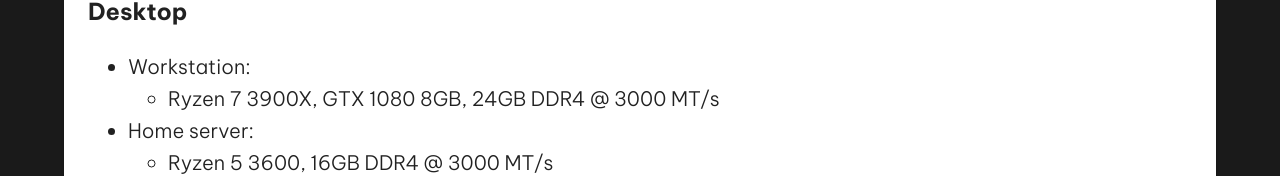
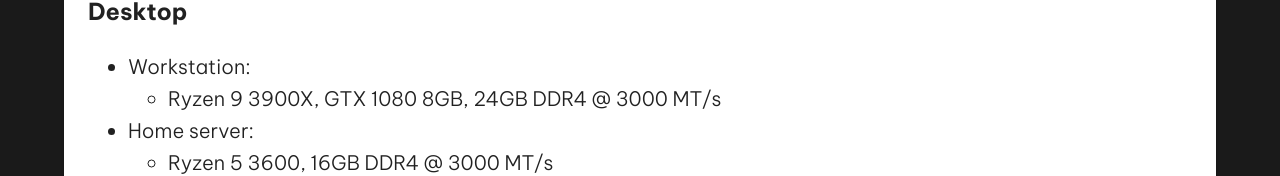
Before and after one commit to zasshuwu/nogamioka, a Next.js app: page /uses in a window 1280 px wide. Shown: the part 248-424 px from the top of the page. Built offline with nearby package versions, Linux system fonts and the light colour scheme.

Commit message:
fixed typos

```diff
--- a/pages/uses.js
+++ b/pages/uses.js
@@ -68,7 +68,7 @@ export default function Uses({ isOpen, handleClose }) {
 							<li>
 								Workstation:{" "}
 								<ul>
-									<li>Ryzen 7 3900X, GTX 1080 8GB, 24GB DDR4 @ 3000 MT/s</li>
+									<li>Ryzen 9 3900X, GTX 1080 8GB, 24GB DDR4 @ 3000 MT/s</li>
 								</ul>
 							</li>
 							<li>
@@ -251,7 +251,7 @@ export default function Uses({ isOpen, handleClose }) {
 						</li>
 						<li>
 							Site Reliability Engineering by Beyer, Jones, Petoff, Murphy &mdash; in
-							progres
+							progress
 						</li>
 						<li>DSA Analysis by Clifford A. Shaffer &mdash; in progress</li>
 						<li>Pattern Recognition and ML by Christopher M. Bishop &mdash; to read</li>
```
